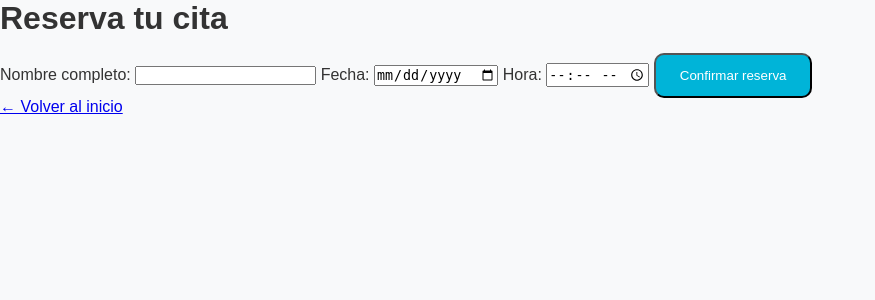
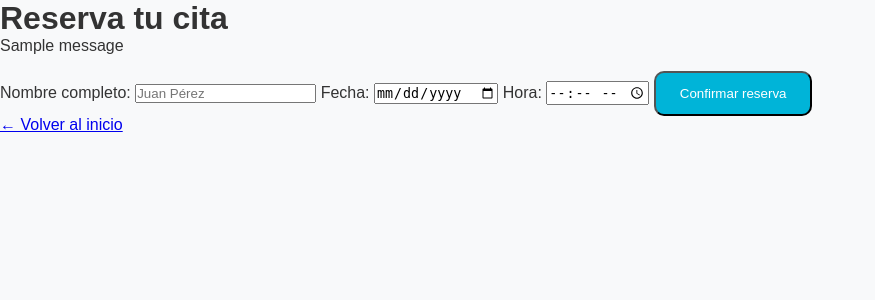
Before and after one commit to 4scee/dental_reservas, a Flask app: page /reservas in a window 1280 px wide. Shown: the top 300 px of the page, without its empty margins (0-875 px from the left). Run offline with Flask 3, Linux system fonts and the light colour scheme; tables that the repository leaves empty hold one stand-in row (values such as "Sample post"); one stand-in notice (Sample message) is shown.

Commit message:
Enhance reservas.html with flash messages and form updates
Updated the reservation form layout and added flash messages.

```diff
--- a/templates/reservas.html
+++ b/templates/reservas.html
@@ -2,25 +2,41 @@
 <html lang="es">
 <head>
     <meta charset="UTF-8">
-    <title>Reservar cita</title>
+    <meta name="viewport" content="width=device-width, initial-scale=1.0">
+    <title>Reservar cita - Laboratorio Dental</title>
     <link rel="stylesheet" href="{{ url_for('static', filename='style.css') }}">
 </head>
 <body>
+
 <div class="container">
     <h1>Reserva tu cita</h1>
+
+    <!-- Mensajes flash -->
+    {% with messages = get_flashed_messages(with_categories=true) %}
+        {% if messages %}
+            <div class="flash-messages">
+                {% for category, message in messages %}
+                    <p class="{{ category }}">{{ message }}</p>
+                {% endfor %}
+            </div>
+        {% endif %}
+    {% endwith %}
+
     <form method="POST">
-            <label>Nombre completo:</label>
-            <input type="text" name="nombre" required>
+        <label for="nombre">Nombre completo:</label>
+        <input type="text" id="nombre" name="nombre" placeholder="Juan Pérez" required>
 
-            <label>Fecha:</label>
-            <input type="date" name="fecha" required>
+        <label for="fecha">Fecha:</label>
+        <input type="date" id="fecha" name="fecha" required>
 
-            <label>Hora:</label>
-            <input type="time" name="hora" required>
+        <label for="hora">Hora:</label>
+        <input type="time" id="hora" name="hora" required>
 
         <button type="submit" class="btn">Confirmar reserva</button>
     </form>
+
     <a href="/" class="back">← Volver al inicio</a>
 </div>
+
 </body>
 </html>
```
Lines whose indentation alone changed are shown as unchanged.
